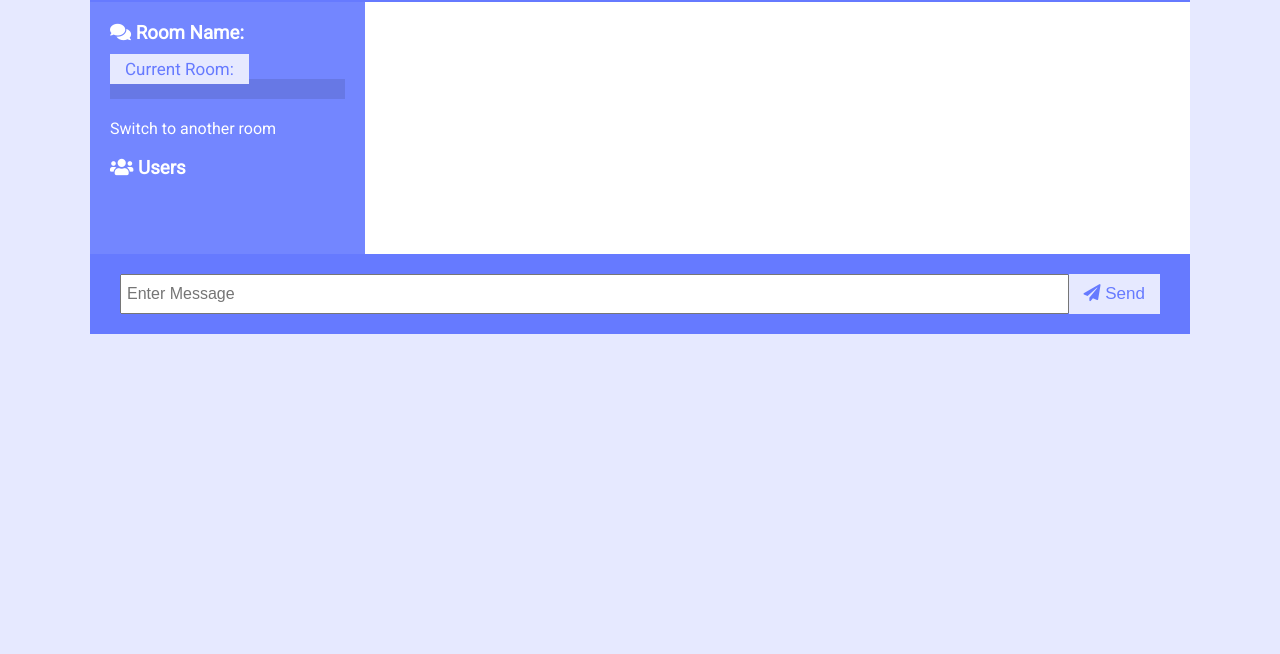
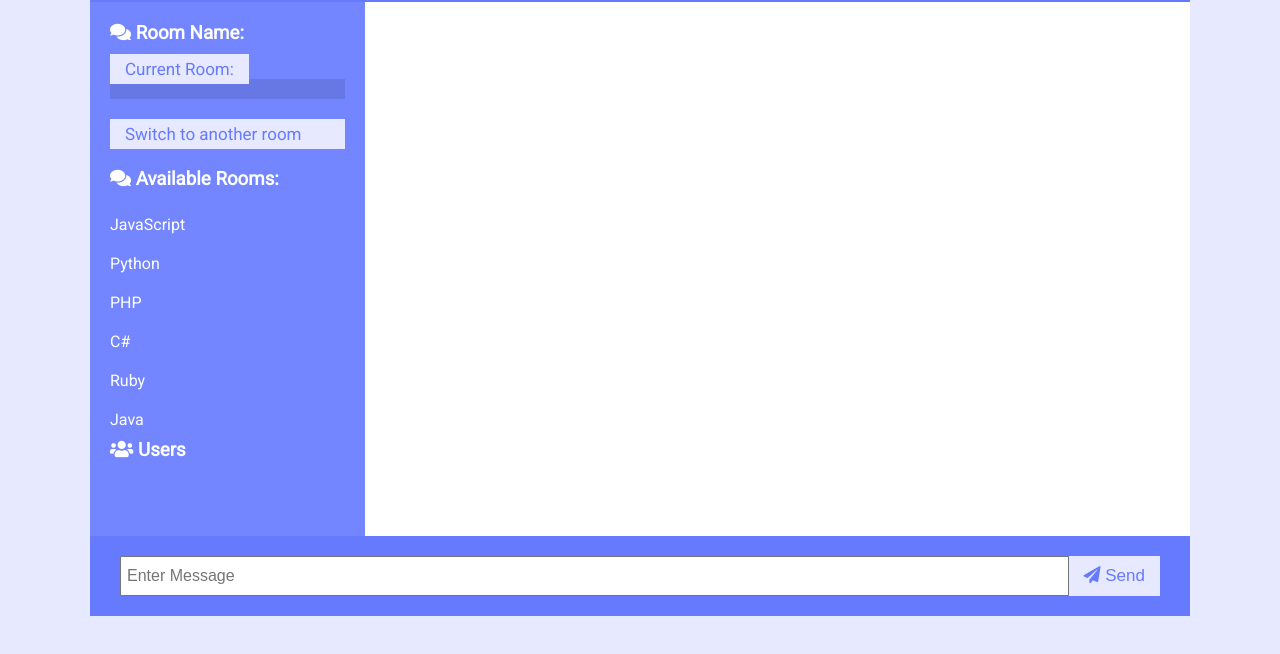
Before and after one commit to AbdElrahmanGbr/ChatApplication-pull-and-push, a website: page public/chat.html in a window 1280 px wide. Shown: the part 96-750 px from the top of the page. Drawn offline with nearby package versions, Linux system fonts and the light colour scheme; no server answers.

Commit message:
edit in index

```diff
--- a/public/chat.html
+++ b/public/chat.html
@@ -20,8 +20,19 @@
         </div>
         <a class="btn">Current Room:</a>
         <h2 id="room-name"></h2>
-        <div class="switch-room" class="btn">Switch to another room</div>
+        <div id="switch-room" class="btn">Switch to another room</div>
         <br>
+        <div class="chat-rooms">
+          <h3><i class="fas fa-comments"></i> Available Rooms:</h3>
+          <ul>
+            <li>JavaScript</li>
+            <li>Python</li>
+            <li>PHP</li>
+            <li>C#</li>
+            <li>Ruby</li>
+            <li>Java</li>
+          </ul>
+        </div>
         <h3><i class="fas fa-users"></i> Users</h3>
         <ul id="users">
         </ul>
```
